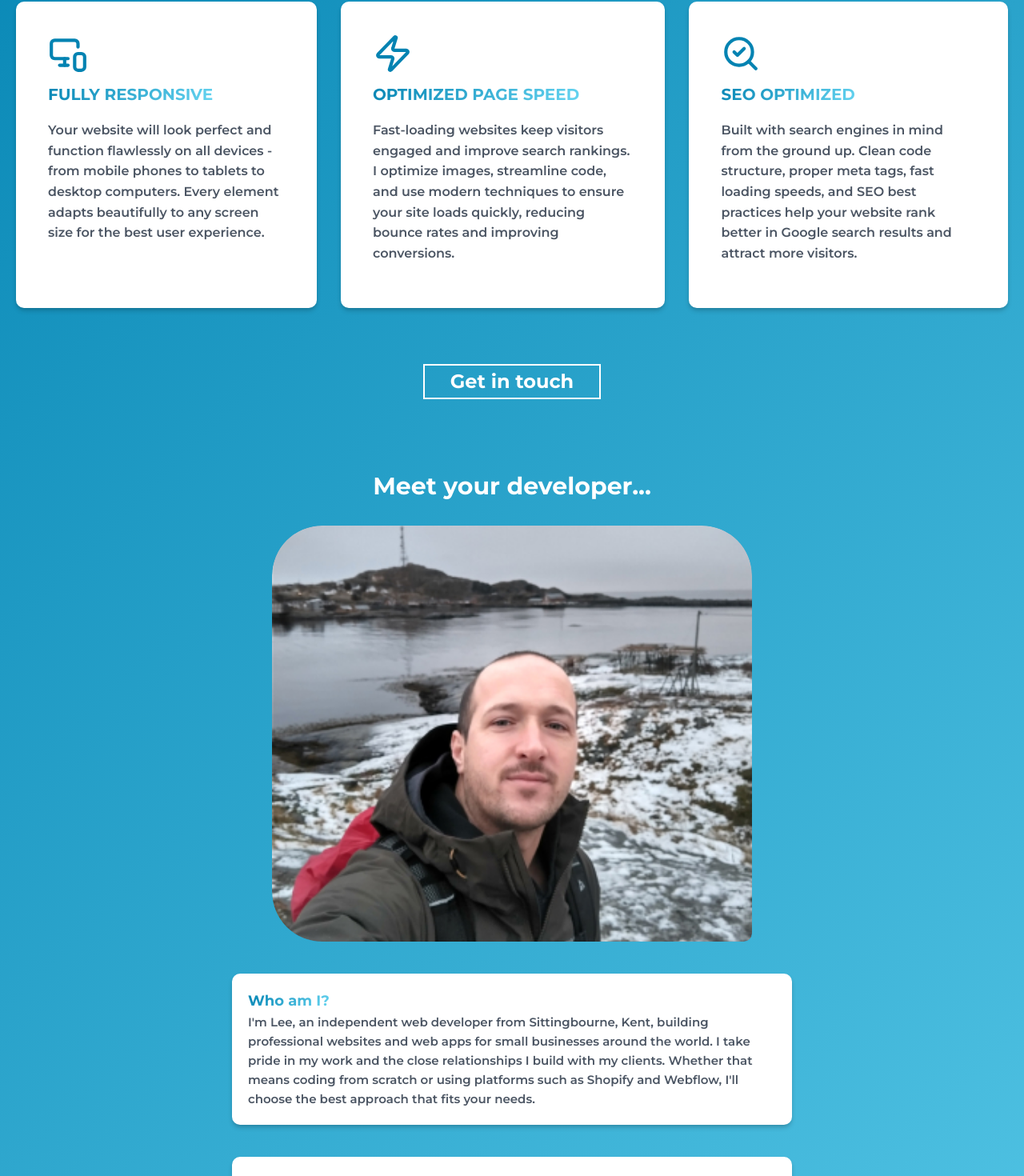
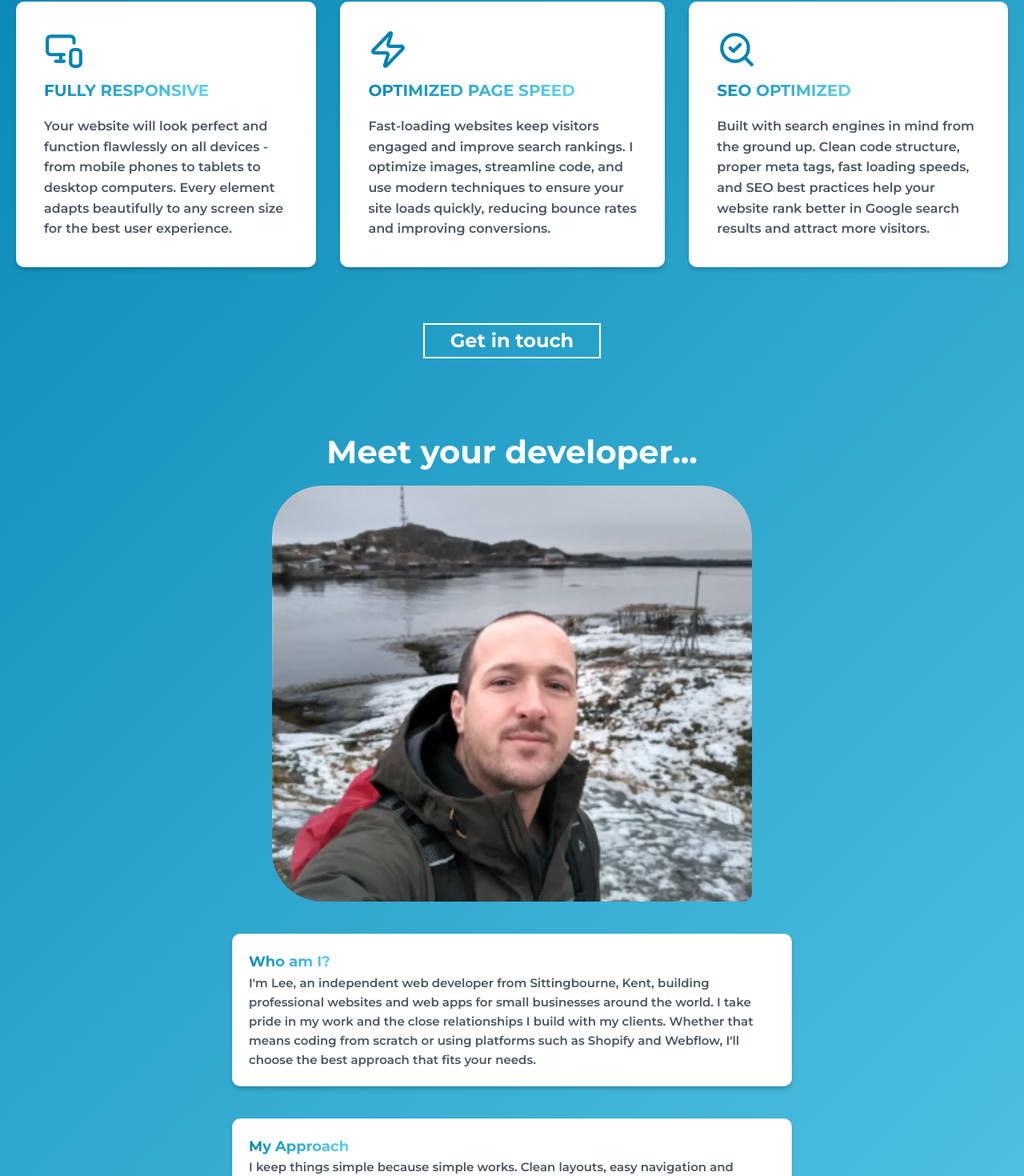
Before and after one commit to Charlton305/portfolio, a React (Vite) app: page / in a window 1280 px wide. Shown: the part 1191-2661 px from the top of the page at 80% size. Built offline with nearby package versions, Linux system fonts and the light colour scheme.

Commit message:
Add scroll reveal where needed. Change h2 font sizes. Make info boxes repsonsive. Add subtle flash effect to about me cards.

```diff
--- a/index.html
+++ b/index.html
@@ -25,7 +25,7 @@
       href="/public/Favicon-32.png" />
   </head>
   <body>
-    <div id="root"></div>
+    <div style="overflow: hidden;" id="root"></div>
     <script type="module" src="/src/main.jsx"></script>
   </body>
 </html>
--- a/src/assets/scrollRevealData.js
+++ b/src/assets/scrollRevealData.js
@@ -72,6 +72,37 @@ export const targetElements = [
     }
   },
   {
+    element: ".info-box-1",
+    animation: {
+      delay: 600
+    }
+  },
+  {
+    element: ".info-box-2",
+    animation: {
+      delay: window.innerWidth > 999 ? 900 : 600,
+    }
+  },
+  {
+    element: ".info-box-3",
+    animation: {
+      delay: window.innerWidth > 999 ? 1200 : 600,
+    }
+  },
+  {
+    element: ".get-in-touch-button",
+    animation: {
+      delay: 600,
+    }
+  },
+  {
+    element: ".meet-your-dev--mobile",
+    animation: {
+      delay: 600,
+      distance: "0px"
+    }
+  },
+  {
     element: ".about-me__img-container",
     animation: {
       delay: 600,
--- a/src/assets/styles/base/_base.scss
+++ b/src/assets/styles/base/_base.scss
@@ -49,10 +49,10 @@ h1 {
 }
 
 h2 {
-  font-size: 4rem;
+  font-size: 4.8rem;
 
-  @media (max-width: 900px) {
-    font-size: clamp(3.6rem, 4.5vw, 4rem);
+  @media (max-width: 1280px) {
+    font-size: clamp(3.2rem, 8vw, 4rem);
   }
 }
 
--- a/src/assets/styles/components/_about-me.scss
+++ b/src/assets/styles/components/_about-me.scss
@@ -22,13 +22,8 @@
 .about-me__heading {
   text-align: center;
   max-width: 80rem;
-  font-size: 4.8rem;
   margin: 0px auto 2rem;
   line-height: normal;
-
-  @media (max-width: 1280px) {
-    font-size: clamp(3.2rem, 4vw, 4rem);
-  }
 }
 
 .about-me__subheading {
@@ -45,6 +40,11 @@
   max-width: 1320px;
   margin: 6rem auto 0;
   gap: 3rem;
+
+  @media (max-width: 1000px) {
+    flex-direction: column;
+    max-width: 80rem;
+  }
 }
 
 .about-me__info-box {
@@ -52,20 +52,45 @@
   box-shadow: 0 4px 6px -1px rgba(0, 0, 0, 0.2),
     0 2px 4px -1px rgba(0, 0, 0, 0.06);
   border-radius: 1rem;
-  padding: 4rem;
+  padding: clamp(2.5rem, 6vw, 3.5rem);
   background: white;
   color: black;
-  transition: all 0.3s ease; // Smooth transition
+  transition: background-color 0.3s ease, color 0.3s ease, box-shadow 0.3s ease;
+
+  h4 {
+    margin: 0;
+    font-size: 2rem;
+    display: inline-block;
+
+    transition: all 0.3s ease;
+    background: linear-gradient(
+      135deg,
+      $primary-color 0%,
+      $secondary-color 100%
+    );
+    -webkit-text-fill-color: transparent;
+    -webkit-background-clip: text;
+    background-clip: text;
+  }
+
+  p {
+    color: $secondary-text-color;
+    transition: all 0.3s ease;
+    margin-bottom: 0;
+  }
 
   // Hover effect - invert colors
   &:hover {
-    background: linear-gradient(135deg, $primary-color 0%, $secondary-color 100%);
+    background: linear-gradient(
+      135deg,
+      $primary-color 0%,
+      $secondary-color 100%
+    );
     color: white;
     box-shadow: 0 10px 25px rgba(0, 0, 0, 0.3);
-    transform:translateY(-5px);
+    transform: translateY(-5px);
 
     h4 {
-      // color: white;
       // Override the gradient text effect
       background: white;
       -webkit-text-fill-color: transparent;
@@ -81,34 +106,13 @@
       color: white;
     }
   }
-
-  h4 {
-    margin: 0;
-    font-size: 2rem;
-    display: inline-block;
-
-    transition: all 0.3s ease; // Smooth transition
-    background: linear-gradient(
-      135deg,
-      $primary-color 0%,
-      $secondary-color 100%
-    );
-    -webkit-text-fill-color: transparent;
-    -webkit-background-clip: text;
-    background-clip: text;
-  }
-
-  p {
-    color: $secondary-text-color;
-    transition: all 0.3s ease; // Smooth color transition
-  }
 }
 
 .about-me__icon {
   display: block;
   color: $primary-color;
   margin-bottom: 1rem;
-  transition: color 0.3s ease; // Smooth color transition
+  transition: color 0.3s ease;
 }
 
 .about-me__content-container {
@@ -135,12 +139,15 @@
   display: none;
   @media (max-width: 1280px) {
     display: block;
-    font-size: clamp(2.4rem, 5vw, 3rem);
+    margin: 2.5rem auto 1rem;
     text-align: center;
   }
 }
 
 .meet-your-dev--desktop {
+  margin: 0 0 1rem;
+  font-size: 4rem;
+
   @media (max-width: 1280px) {
     display: none;
   }
@@ -258,13 +265,21 @@
 }
 
 .about-me__card {
-  // border-left: 5px solid $primary-color;
   background-color: white;
   padding: 2rem;
   border-radius: 1rem;
   box-shadow: 0 4px 6px -1px rgba(0, 0, 0, 0.2),
     0 2px 4px -1px rgba(0, 0, 0, 0.06);
   margin-bottom: 2rem;
+  position: relative;
+  overflow: hidden;
+  border: 1px solid rgba(0, 0, 0, 0.1);
+
+  // Ensure content stays above effects
+  > * {
+    position: relative;
+    z-index: 2;
+  }
 
   p {
     margin: 0;
@@ -272,7 +287,7 @@
     color: $secondary-text-color;
   }
 
-  h3 {
+  h3, h4 {
     margin: 0;
   }
 
@@ -284,6 +299,39 @@
 
   @media (max-width: 1280px) {
     margin-bottom: 4rem;
+  }
+}
+
+// Diagonal stripe effect - can be applied to any element
+.diagonal {
+  position: relative;
+  overflow: hidden;
+
+  &::before {
+    content: '';
+    position: absolute;
+    top: 0;
+    left: -100%;
+    width: 100%;
+    height: 100%;
+    background: linear-gradient(
+      45deg,
+      transparent 30%,
+      rgba($secondary-color, 0.3) 50%,
+      transparent 70%
+    );
+    transition: left 0.6s ease;
+    z-index: 1;
+  }
+
+  &:hover::before {
+    left: 100%;
+  }
+
+  // Ensure content stays above the effect
+  > * {
+    position: relative;
+    z-index: 2;
   }
 }
 
--- a/src/assets/styles/components/_services.scss
+++ b/src/assets/styles/components/_services.scss
@@ -46,7 +46,6 @@
   margin: 0;
   padding: 4rem 0;
   text-align: center;
-  font-size: 4.8rem;
 }
 
 .services__grid {
--- a/src/assets/styles/components/_welcome.scss
+++ b/src/assets/styles/components/_welcome.scss
@@ -43,7 +43,7 @@
     }
   }
 
-  h2 {
+  h3 {
     color: $secondary-text-color;
     font-size: 2.5rem;
     margin: 0;
--- a/src/components/AboutMe.jsx
+++ b/src/components/AboutMe.jsx
@@ -39,7 +39,7 @@ const AboutMe = () => {
       </p>
 
       <div className="about-me__info-container">
-        <div className="about-me__info-box">
+        <div className="about-me__info-box info-box-1">
           <MonitorSmartphone className="about-me__icon" size={50} />
           <h4 className="">FULLY RESPONSIVE</h4>
           <p>
@@ -49,7 +49,7 @@ const AboutMe = () => {
             experience.
           </p>
         </div>
-        <div className="about-me__info-box">
+        <div className="about-me__info-box info-box-2">
           <Zap className="about-me__icon" size={50} />
           <h4 className="">OPTIMIZED PAGE SPEED</h4>
           <p>
@@ -59,7 +59,7 @@ const AboutMe = () => {
             and improving conversions.
           </p>
         </div>
-        <div className="about-me__info-box">
+        <div className="about-me__info-box info-box-3">
           <SearchCheck className="about-me__icon" size={50} />
           <h4 className="">SEO OPTIMIZED</h4>
           <p>
@@ -98,7 +98,7 @@ const AboutMe = () => {
         </div>
         <div className="about-me__text-container">
           <h2 className="meet-your-dev--desktop">Meet your developer...</h2>
-          <div className="about-me__card">
+          <div className="about-me__card diagonal">
             <h4 className="about-me__section-title text-blue">Who am I?</h4>
             <p className="">
               I'm Lee, an independent web developer from Sittingbourne, Kent,
@@ -109,7 +109,7 @@ const AboutMe = () => {
               choose the best approach that fits your needs.
             </p>
           </div>
-          <div className="about-me__card">
+          <div className="about-me__card diagonal">
             <h4 className="about-me__section-title text-blue">My Approach</h4>
             <p className="">
               I keep things simple because simple works. Clean layouts, easy
@@ -120,7 +120,7 @@ const AboutMe = () => {
             </p>
           </div>
 
-          <div className="about-me__card">
+          <div className="about-me__card diagonal">
             <h4 className="about-me__section-title text-blue">
               Who I Work With
             </h4>
--- a/src/components/Welcome.jsx
+++ b/src/components/Welcome.jsx
@@ -81,9 +81,9 @@ const Welcome = () => {
     <div className="content-container welcome-container" id="welcome">
       <div className="welcome-text-container">
         <h1 className="welcome-text-primary text-blue">CHARLTON WEB DEVELOPMENT</h1>
-        <h2 className="load-hidden welcome-text-secondary">
+        <h3 className="load-hidden welcome-text-secondary">
           Website designer and developer specialising in small business websites
-        </h2>
+        </h3>
       </div>
       <div className="welcome-content-container">
         <div className="welcome-buttons-container">
```
Also changed, not shown: working-on.txt (added).
